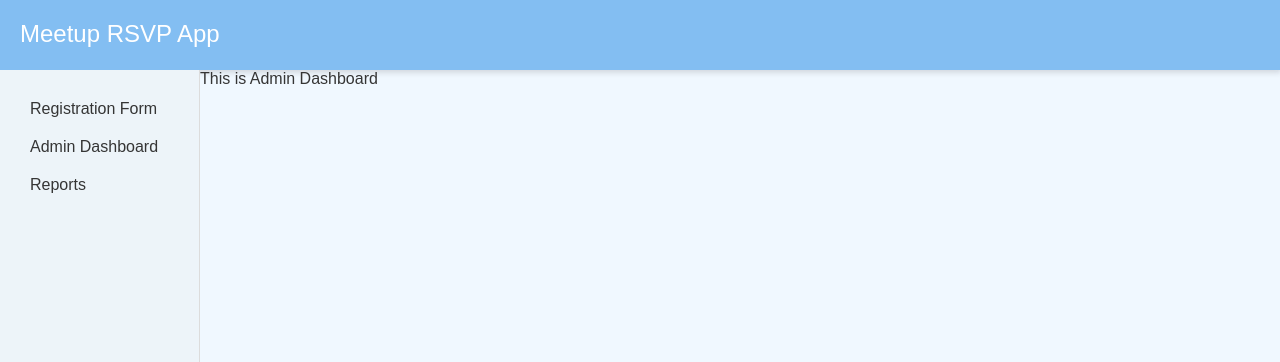
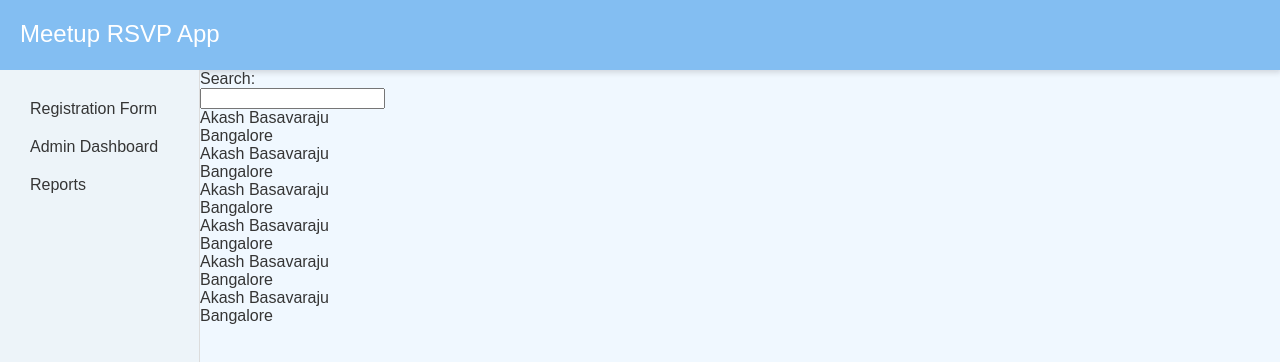
Before and after one commit to akash-basavaraju/invygo-test-app, a React (Create React App) app: page /admindashboard in a window 1280 px wide. Shown: the top 362 px of the page. Built offline with nearby package versions, Linux system fonts and the light colour scheme.

Commit message:
feat: admin dashboard addition

```diff
--- a/src/pages/AdminDashboard/index.tsx
+++ b/src/pages/AdminDashboard/index.tsx
@@ -1,5 +1,66 @@
+import { useEffect, useMemo, useState } from "react";
+import Loader from "../../components/Loader";
+import APIService from "../../services/APIService";
+import IRegistrationType from "../../types/IRegistrationType";
 import "./AdminDashboard.css";
 
 export default function AdminDashboard() {
-  return <div>This is Admin Dashboard</div>;
+  const [fetchedData, setFetchedData] = useState<IRegistrationType[]>();
+  const [searchText, setSearchText] = useState<string>();
+  const [isModalOpen, setIsModalOpen] = useState<boolean>(false);
+
+  useEffect(() => {
+    const getData = async () => {
+      const data = await APIService.getRegistrations();
+      setFetchedData(data);
+    };
+
+    getData();
+  }, []);
+
+  const filteredData = useMemo(() => {
+    if (searchText && fetchedData) {
+      return fetchedData.filter((data) => {
+        return (
+          data.name.toLowerCase().includes(searchText.toLowerCase()) ||
+          data.locality.toLowerCase().includes(searchText.toLowerCase())
+        );
+      });
+    }
+    return fetchedData;
+  }, [fetchedData, searchText]);
+
+  if (!fetchedData) {
+    return <Loader />;
+  }
+
+  return (
+    <div className="dashboard-container">
+      <div className="dashboard-searchbar">
+        <div className="dashboard-searchlabel">Search:</div>
+        <div className="dashboard-search-input">
+          <input
+            value={searchText}
+            onChange={(event) => {
+              setSearchText(event.target.value);
+            }}
+          />
+        </div>
+      </div>
+      <div className="dashboard-cards-container">
+        <div className="dashboard-cards">
+          {filteredData?.map((data) => {
+            const { name, locality } = data;
+
+            return (
+              <div className="dashboard-card">
+                <div className="dashboard-card-name">{name}</div>
+                <div className="dashboard-card-locality">{locality}</div>
+              </div>
+            );
+          })}
+        </div>
+      </div>
+    </div>
+  );
 }
--- /dev/null
+++ b/src/types/IRegistrationType.ts
@@ -0,0 +1,11 @@
+interface IRegistrationType {
+  name: string;
+  age: number;
+  dob: string;
+  profession: string;
+  locality: string;
+  noOfGuests: number;
+  address: string;
+}
+
+export default IRegistrationType;
```
